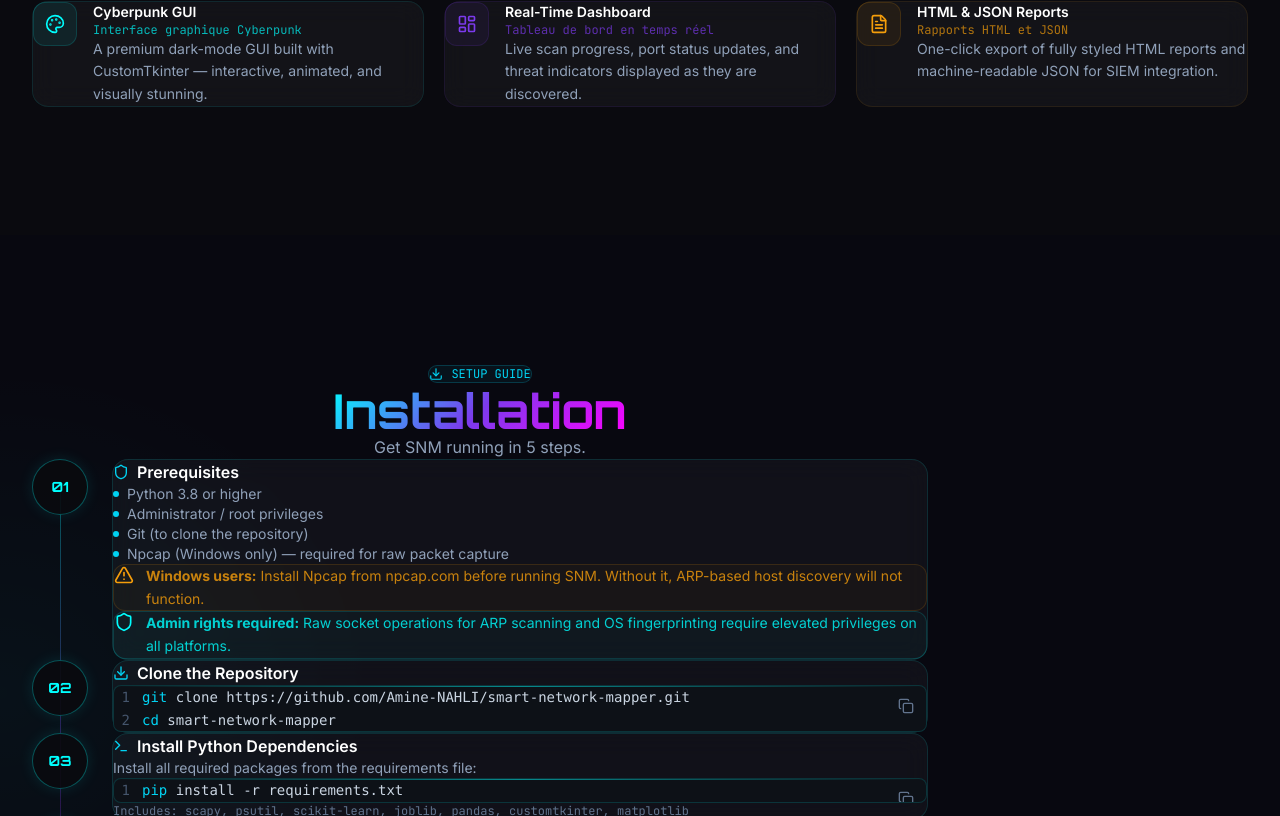
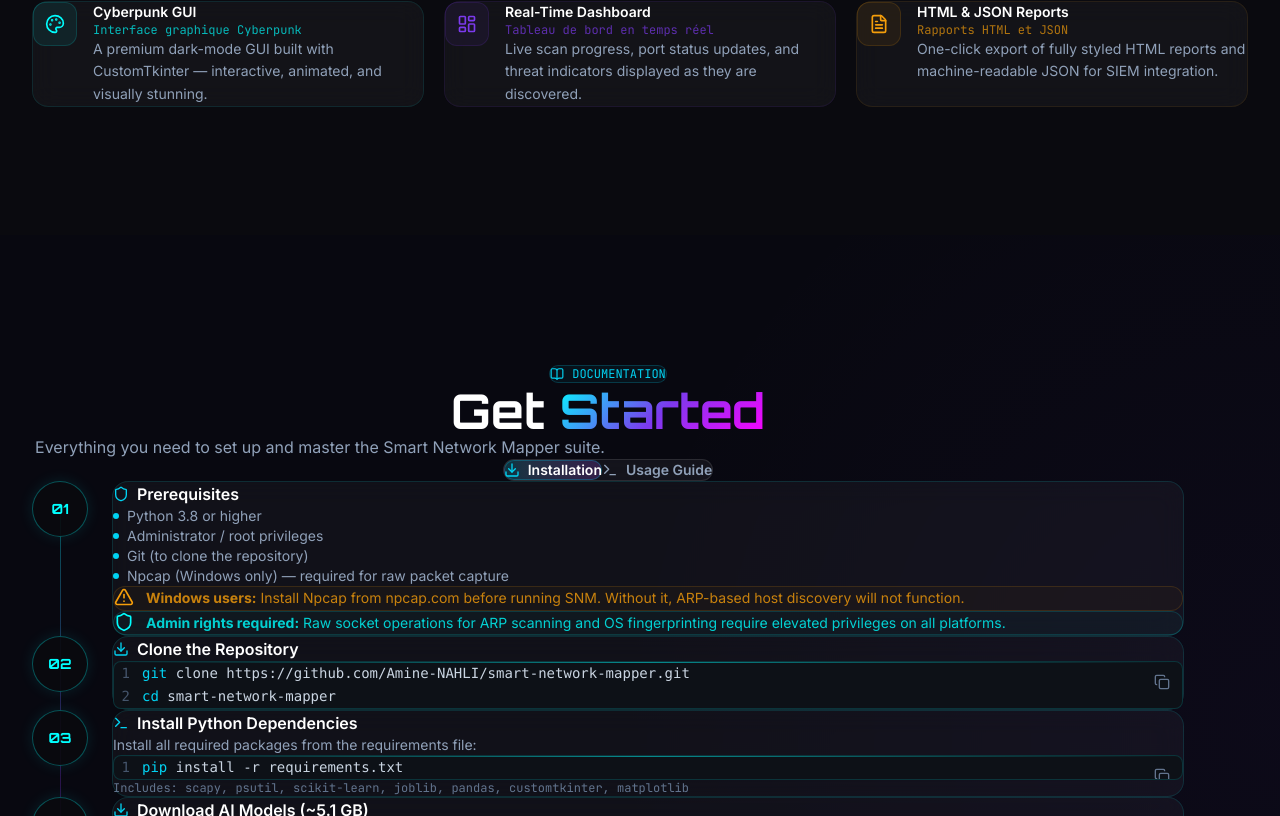
Before and after one commit to Amine-NAHLI/snm-docs, a React (Vite) app: page / in a window 1280 px wide. Shown: the part 1984-2800 px from the top of the page. Built offline with nearby package versions, Linux system fonts and the light colour scheme.

Commit message:
feat: implement project documentation site structure with Navbar and Usage guide components

```diff
--- a/src/App.jsx
+++ b/src/App.jsx
@@ -2,23 +2,23 @@ import Navbar from './components/Navbar'
 import Hero from './components/Hero'
 import Overview from './components/Overview'
 import Features from './components/Features'
-import Installation from './components/Installation'
-import Usage from './components/Usage'
+import Documentation from './components/Documentation'
 import AIEngine from './components/AIEngine'
 import Author from './components/Author'
 import Footer from './components/Footer'
 
 export default function App() {
   return (
-    <div className="min-h-screen" style={{ background: '#0a0a0f', color: '#e2e8f0' }}>
+    <div className="min-h-screen selection:bg-cyan-500/30 selection:text-cyan-200" style={{ background: '#0a0a0f', color: '#e2e8f0' }}>
       <Navbar />
-      <Hero />
-      <Overview />
-      <Features />
-      <Installation />
-      <Usage />
-      <AIEngine />
-      <Author />
+      <main>
+        <Hero />
+        <Overview />
+        <Features />
+        <Documentation />
+        <AIEngine />
+        <Author />
+      </main>
       <Footer />
     </div>
   )
--- /dev/null
+++ b/src/components/Documentation.jsx
@@ -0,0 +1,105 @@
+import { useState, useRef } from 'react'
+import { motion, AnimatePresence, useInView } from 'framer-motion'
+import { Download, Terminal, Settings, Shield, BookOpen } from 'lucide-react'
+import Installation from './Installation'
+import Usage from './Usage'
+
+export default function Documentation() {
+  const [activeTab, setActiveTab] = useState('installation')
+  const ref = useRef(null)
+  const inView = useInView(ref, { once: true, margin: '-60px' })
+
+  const tabs = [
+    { id: 'installation', label: 'Installation', icon: Download },
+    { id: 'usage', label: 'Usage Guide', icon: Terminal },
+  ]
+
+  return (
+    <section id="docs" className="section-pad relative overflow-hidden" style={{ background: '#080810' }}>
+      {/* Background decoration */}
+      <div
+        className="absolute inset-0 pointer-events-none"
+        style={{ background: 'radial-gradient(circle at 100% 50%, rgba(124,58,237,0.04) 0%, transparent 50%)' }}
+      />
+
+      <div className="max-w-6xl mx-auto relative z-10" ref={ref}>
+        {/* Header */}
+        <motion.div
+          initial={{ opacity: 0, y: 20 }}
+          animate={inView ? { opacity: 1, y: 0 } : {}}
+          className="text-center mb-12"
+        >
+          <div className="inline-flex items-center gap-2 px-4 py-1.5 rounded-full border border-cyan-400/20 bg-cyan-400/5 text-cyan-400 text-xs font-mono mb-6">
+            <BookOpen className="w-3.5 h-3.5" />
+            DOCUMENTATION
+          </div>
+          <h2 className="font-orbitron font-bold text-3xl sm:text-5xl mb-4 text-white">
+            Get <span className="gradient-text">Started</span>
+          </h2>
+          <p className="text-slate-400 max-w-xl mx-auto">
+            Everything you need to set up and master the Smart Network Mapper suite.
+          </p>
+        </motion.div>
+
+        {/* Tab Switcher */}
+        <div className="flex justify-center mb-10">
+          <div className="inline-flex p-1 rounded-2xl bg-white/5 border border-white/10 backdrop-blur-md">
+            {tabs.map((tab) => {
+              const Icon = tab.icon
+              const isActive = activeTab === tab.id
+              return (
+                <button
+                  key={tab.id}
+                  onClick={() => setActiveTab(tab.id)}
+                  className={`
+                    relative flex items-center gap-2 px-6 py-3 rounded-xl text-sm font-semibold transition-all duration-300
+                    ${isActive ? 'text-white' : 'text-slate-400 hover:text-slate-200'}
+                  `}
+                >
+                  {isActive && (
+                    <motion.div
+                      layoutId="activeTab"
+                      className="absolute inset-0 rounded-xl bg-gradient-to-r from-cyan-500/20 to-purple-500/20 border border-cyan-500/30"
+                      transition={{ type: 'spring', bounce: 0.2, duration: 0.6 }}
+                    />
+                  )}
+                  <Icon className={`w-4 h-4 relative z-10 ${isActive ? 'text-cyan-400' : ''}`} />
+                  <span className="relative z-10">{tab.label}</span>
+                </button>
+              )
+            })}
+          </div>
+        </div>
+
+        {/* Content Area */}
+        <div className="relative min-h-[600px]">
+          <AnimatePresence mode="wait">
+            {activeTab === 'installation' ? (
+              <motion.div
+                key="install"
+                initial={{ opacity: 0, x: -20 }}
+                animate={{ opacity: 1, x: 0 }}
+                exit={{ opacity: 0, x: 20 }}
+                transition={{ duration: 0.4 }}
+              >
+                {/* We need to modify Installation to not have its own section wrapper if possible,
+                    but for now we'll use it as is and adjust App.jsx */}
+                <Installation isEmbed />
+              </motion.div>
+            ) : (
+              <motion.div
+                key="usage"
+                initial={{ opacity: 0, x: 20 }}
+                animate={{ opacity: 1, x: 0 }}
+                exit={{ opacity: 0, x: -20 }}
+                transition={{ duration: 0.4 }}
+              >
+                <Usage isEmbed />
+              </motion.div>
+            )}
+          </AnimatePresence>
+        </div>
+      </div>
+    </section>
+  )
+}
--- a/src/components/Installation.jsx
+++ b/src/components/Installation.jsx
@@ -144,19 +144,14 @@ const STEPS = [
   },
 ]
 
-export default function Installation() {
+export default function Installation({ isEmbed = false }) {
   const ref = useRef(null)
   const inView = useInView(ref, { once: true, margin: '-60px' })
 
-  return (
-    <section id="installation" className="section-pad relative overflow-hidden grid-bg" style={{ background: '#080810' }}>
-      <div
-        className="absolute inset-0 pointer-events-none"
-        style={{ background: 'radial-gradient(ellipse 50% 60% at 0% 50%, rgba(0,255,255,0.04) 0%, transparent 60%)' }}
-      />
-
-      <div className="max-w-4xl mx-auto relative z-10" ref={ref}>
-        {/* Heading */}
+  const content = (
+    <div className={`${isEmbed ? '' : 'max-w-4xl mx-auto relative z-10'}`} ref={ref}>
+      {/* Heading - only show if not embedded */}
+      {!isEmbed && (
         <motion.div
           initial={{ opacity: 0, y: 30 }}
           animate={inView ? { opacity: 1, y: 0 } : {}}
@@ -172,6 +167,7 @@ export default function Installation() {
           </h2>
           <p className="text-slate-400">Get SNM running in 5 steps.</p>
         </motion.div>
+      )}
 
       {/* Steps */}
       <div className="relative">
@@ -218,6 +214,17 @@ export default function Installation() {
         </div>
       </div>
     </div>
+  )
+
+  if (isEmbed) return content
+
+  return (
+    <section id="installation" className="section-pad relative overflow-hidden grid-bg" style={{ background: '#080810' }}>
+      <div
+        className="absolute inset-0 pointer-events-none"
+        style={{ background: 'radial-gradient(ellipse 50% 60% at 0% 50%, rgba(0,255,255,0.04) 0%, transparent 60%)' }}
+      />
+      {content}
     </section>
   )
 }
--- a/src/components/Navbar.jsx
+++ b/src/components/Navbar.jsx
@@ -5,8 +5,7 @@ import { Menu, X, Radio } from 'lucide-react'
 const links = [
   { label: 'Overview', href: '#overview' },
   { label: 'Features', href: '#features' },
-  { label: 'Installation', href: '#installation' },
-  { label: 'Usage', href: '#usage' },
+  { label: 'Docs', href: '#docs' },
   { label: 'AI Engine', href: '#ai-engine' },
   { label: 'Author', href: '#author' },
 ]
--- a/src/components/Usage.jsx
+++ b/src/components/Usage.jsx
@@ -50,20 +50,15 @@ function StepList({ steps }) {
   )
 }
 
-export default function Usage() {
+export default function Usage({ isEmbed = false }) {
   const [tab, setTab] = useState('gui')
   const ref = useRef(null)
   const inView = useInView(ref, { once: true, margin: '-60px' })
 
-  return (
-    <section id="usage" className="section-pad relative overflow-hidden" style={{ background: '#0a0a0f' }}>
-      <div
-        className="absolute inset-0 pointer-events-none"
-        style={{ background: 'radial-gradient(ellipse 60% 50% at 100% 50%, rgba(255,0,255,0.04) 0%, transparent 60%)' }}
-      />
-
-      <div className="max-w-4xl mx-auto relative z-10" ref={ref}>
-        {/* Heading */}
+  const content = (
+    <div className={`${isEmbed ? '' : 'max-w-4xl mx-auto relative z-10'}`} ref={ref}>
+      {/* Heading - only show if not embedded */}
+      {!isEmbed && (
         <motion.div
           initial={{ opacity: 0, y: 30 }}
           animate={inView ? { opacity: 1, y: 0 } : {}}
@@ -80,6 +75,7 @@ export default function Usage() {
           </h2>
           <p className="text-slate-400">Two ways to run SNM — choose what fits your workflow.</p>
         </motion.div>
+      )}
 
       {/* Tab switcher */}
       <motion.div
@@ -158,6 +154,17 @@ export default function Usage() {
         )}
       </AnimatePresence>
     </div>
+  )
+
+  if (isEmbed) return content
+
+  return (
+    <section id="usage" className="section-pad relative overflow-hidden" style={{ background: '#0a0a0f' }}>
+      <div
+        className="absolute inset-0 pointer-events-none"
+        style={{ background: 'radial-gradient(ellipse 60% 50% at 100% 50%, rgba(255,0,255,0.04) 0%, transparent 60%)' }}
+      />
+      {content}
     </section>
   )
 }
```
Also changed, not shown: src/components/Author.jsx (+75 -85 lines). Lines whose indentation alone changed are shown as unchanged.
